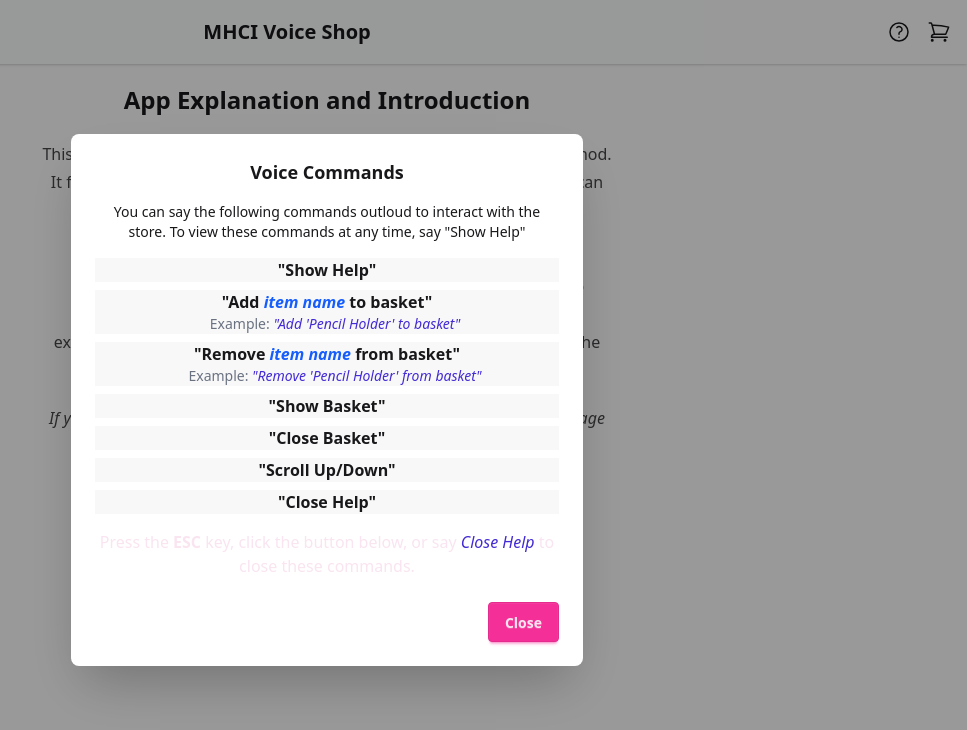
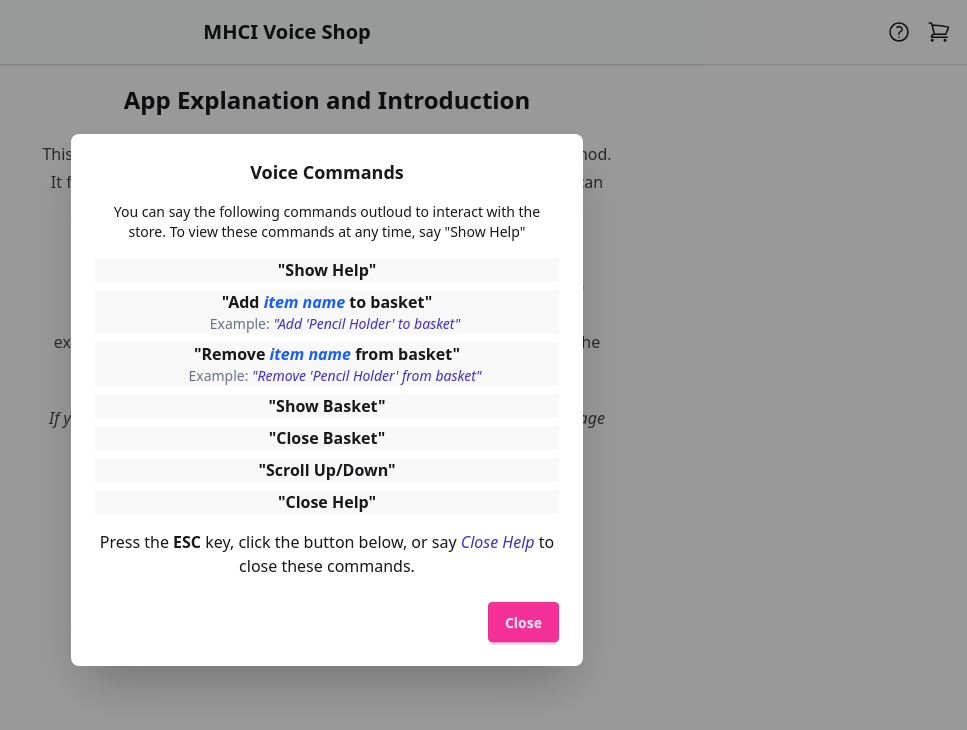
Before and after one commit to frasersamsonstudent/mhci-coursework, a React (Vite) app: page / in a window 1280 px wide. Both pictures are taken after a click on the button 1212 px from the left and 32 px from the top of the page. Shown: the top 730 px of the page, without its empty margins (313-1280 px from the left). Built offline with nearby package versions, Linux system fonts and the light colour scheme.

Commit message:
Fixed readme

```diff
--- a/src/components/VoiceCommandsHelpModal/VoiceCommandHelpModal.tsx
+++ b/src/components/VoiceCommandsHelpModal/VoiceCommandHelpModal.tsx
@@ -53,7 +53,7 @@ const VoiceCommandHelpModal = () => {
 						<span className="font-semibold">"Close Help"</span>
 					</li>
 				</ul>
-				<p className="pt-4 text-secondary-content">
+				<p className="pt-4">
 					Press the <span className="font-semibold">ESC</span> key,
 					click the button below, or say{" "}
 					<em className="italic text-primary">Close Help</em> to close
```
Also changed, not shown: 1 other file (tests, documents, lock files or other folders).
